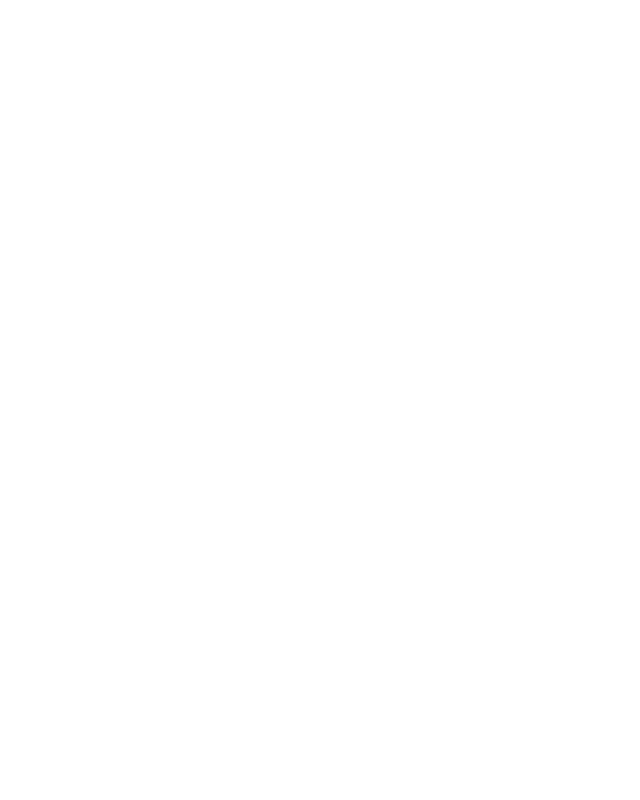
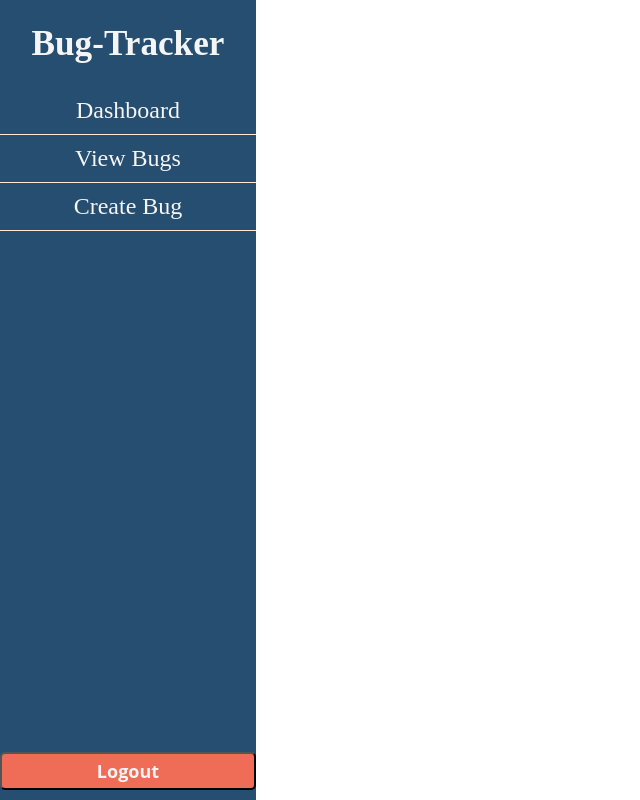
Before and after one commit to cleardh/bug-tracker, a React (Create React App) app in the folder frontend/: page / in a window 1280 px wide. Both pictures are taken after typing "Sample", "Sample123" into the empty fields and a click on the button "Login". Shown: the whole page, without its empty margins (0-640 px from the left). Built offline with nearby package versions, Linux system fonts and the light colour scheme.

Commit message:
Created a sidebar & viewBugs page

```diff
--- a/frontend/package.json
+++ b/frontend/package.json
@@ -10,6 +10,7 @@
     "react": "^17.0.1",
     "react-dom": "^17.0.1",
     "react-redux": "^7.2.2",
+    "react-router-dom": "^5.2.0",
     "react-scripts": "4.0.1",
     "web-vitals": "^0.2.4"
   },
--- a/frontend/src/App.js
+++ b/frontend/src/App.js
@@ -1,13 +1,24 @@
 import React from 'react';
 import { useSelector } from 'react-redux';
-import Login from './Views/Login/login'
+import Login from './Views/Login/login';
+import { BrowserRouter as Router, Switch, Route } from 'react-router-dom';
+import Sidebar from './Views/Sidebar/sidebar';
+
+import ViewBugPage from './Views/Pages/viewBugs';
 
 function App() {
   const { auth } = useSelector(state => state)
   return (
-    <>
-    {!auth.loggedIn ? <Login /> : <></>}
-    </>
+    <Router>
+      {!auth.loggedIn ? <Login /> :
+        <>
+          <Sidebar />
+          <Switch>
+            <Route path='/viewbugs' component={ViewBugPage} />
+          </Switch>
+        </>
+      }
+    </Router>
   );
 }
 
--- a/frontend/src/Controllers/bugController.js
+++ b/frontend/src/Controllers/bugController.js
@@ -16,7 +16,7 @@
     }));
 
     data.push(new bugModel({
-        _id: 23456789,
+        _id: 34567890,
         name: 'Will not load',
         details: 'Crash after 3 seconds',
         steps: 'Open app and it will crash',
--- /dev/null
+++ b/frontend/src/Controllers/priorityController.js
@@ -0,0 +1,10 @@
+const colors = ['#b33a3a', '#ff6700', '#32cd32'];
+
+export default (priority) => {
+    const level = ['High', 'Medium', 'Low'];
+
+    return {
+        level: level[priority - 1],
+        color: colors[priority - 1]
+    }
+}
--- a/frontend/src/Views/BugCard/bugCard.css
+++ b/frontend/src/Views/BugCard/bugCard.css
@@ -6,3 +6,8 @@
     min-width: 275px;
     min-height: 200px;
 }
+
+.bug-card:hover {
+    transition: all 0.3s;
+    transform: scale(1.05)
+}
--- a/frontend/src/Views/BugCard/bugCard.jsx
+++ b/frontend/src/Views/BugCard/bugCard.jsx
@@ -1,15 +1,19 @@
 import React from 'react';
 import './bugCard.css';
+import PriorityController from '../../Controllers/priorityController';
 
 export default (props) => {
+    const { name, priority, version } = props.bug;
+    const { level, color } = PriorityController(priority);
+
     const clicked = () => {
-        props.clicked(props.name);
+        props.clicked(name);
     }
     return (
-        <div className='bug-card' onClick={clicked}>
-            <h2 className='name'>{props.name}</h2>
-            <h4 className='priority'>{props.priority}</h4>
-            <h5 className='version'>{props.version}</h5>
+        <div className='bug-card' onClick={clicked} style={{ color }}>
+            <h2 className='name'>{name}</h2>
+            <h4 className='priority'>{level}</h4>
+            <h5 className='version'>{version}</h5>
         </div>
     )
 }
--- a/frontend/src/Views/Pages/viewBugs.jsx
+++ b/frontend/src/Views/Pages/viewBugs.jsx
@@ -1,6 +1,7 @@
 import React, { useEffect } from 'react';
 import { useDispatch, useSelector } from "react-redux";
 import { getBugs } from "../../Controllers/Redux/bugSlice";
+import BugCard from "../BugCard/bugCard";
 
 export default () => {
     const dispatch = useDispatch();
@@ -10,11 +11,15 @@
         dispatch(getBugs());
     }, [bugs.length < 1]);
 
+    const bugClicked = (name) => {
+
+    }
+
     return (
         <div className='page-container'>
-            {bugs.map((bug, key) => {
-
-            })}
+            {bugs.map((bug, key) => (
+                <BugCard key={key} bug={bug} clicked={bugClicked} />
+            ))}
         </div>
     )
 };
--- /dev/null
+++ b/frontend/src/Views/Sidebar/sidebar.css
@@ -0,0 +1,40 @@
+.sidebar {
+    position: fixed;
+    grid-column: 1;
+    width: 20%;
+    height: 100vh;
+    background-color: var(--prime-color);
+    text-align: center;
+}
+
+.sidebar li {
+    padding: 10px;
+    font-size: 1.5rem;
+    border-bottom: 1px groove #ffebd3;
+}
+
+.sidebar li:hover {
+    transition: all 0.3s;
+    background-color: #f17105;
+}
+
+.sidebar ul {
+    list-style: none;
+    padding: 0;
+}
+
+.sidebar .nav-link {
+    text-decoration: none;
+    color: #f5f5f5;
+}
+
+.sidebar .logout {
+    position: absolute;
+    bottom: 0;
+    left: 0;
+    width: 100%;
+}
+
+.sidebar .brand {
+    font-size: 2.2rem;
+}
--- /dev/null
+++ b/frontend/src/Views/Sidebar/sidebar.jsx
@@ -0,0 +1,27 @@
+import React from 'react';
+import { Link } from 'react-router-dom';
+import { useDispatch, useSelector } from "react-redux";
+import { signOut } from "../../Controllers/Redux/authSlice";
+import './sidebar.css';
+
+export default () => {
+    const dispatch = useDispatch();
+
+    const signOut = () => {
+        dispatch(signOut());
+    }
+
+    const { auth } = useSelector(state => state);
+
+    return (
+        <div className='sidebar'>
+            <Link className='nav-link' to='/'><h1 className='brand'>Bug-Tracker</h1></Link>
+            <ul>
+                <li><Link to='/' className='nav-link'>Dashboard</Link></li>
+                <li><Link to='/viewbugs' className='nav-link'>View Bugs</Link></li>
+                {auth.admin && <li><Link to='/createbugs' className='nav-link'>Create Bug</Link></li>}
+            </ul>
+            <button className='nav-link logout' onClick={signOut}>Logout</button>
+        </div>
+    )
+}
--- a/frontend/src/index.css
+++ b/frontend/src/index.css
@@ -15,9 +15,18 @@
     font: normal bold 18px 'Open Sans',sans-serif;
     text-align: center;
     margin-bottom: 10px;
+    cursor: pointer;
 }
 
 button:hover {
     transition: all 0.3s;
     background-color: #9c3829;
 }
+
+.page-container {
+    display: flex;
+    flex-wrap: wrap;
+    gap: 20px;
+    justify-content: center;
+    grid-column: 2;
+}
--- a/frontend/src/index.js
+++ b/frontend/src/index.js
@@ -13,7 +13,7 @@
 // Redux configuration
 const reducer = combineReducers({
   auth: authReducer,
-  bug: bugReducer,
+  bugs: bugReducer,
   user: userReducer
 });
 
```
Also changed, not shown: 1 other file (tests, documents, lock files or other folders).
